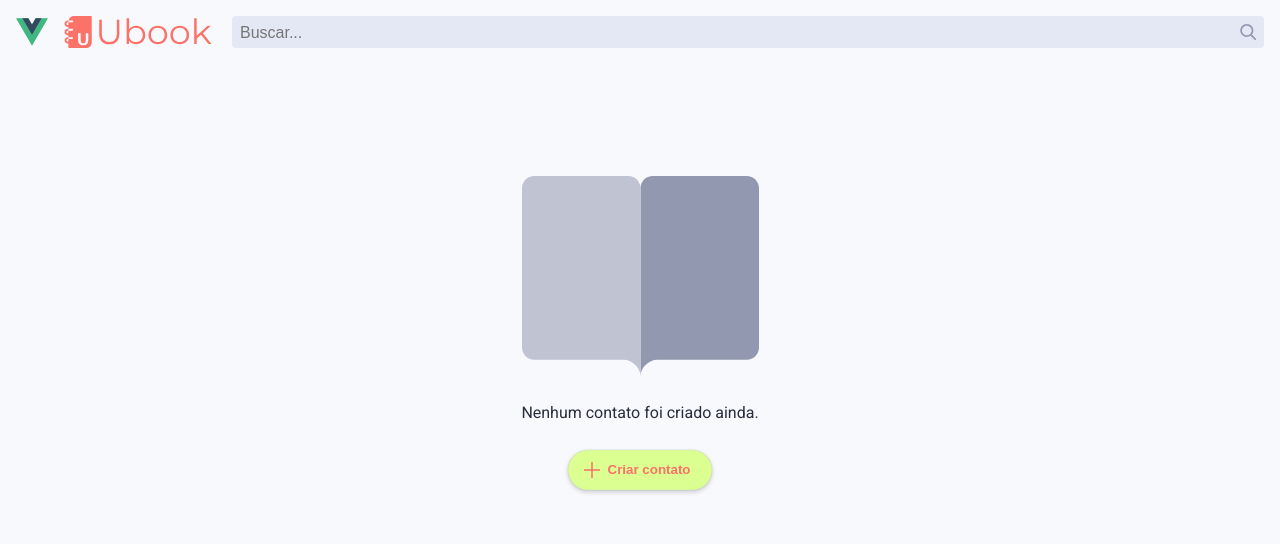
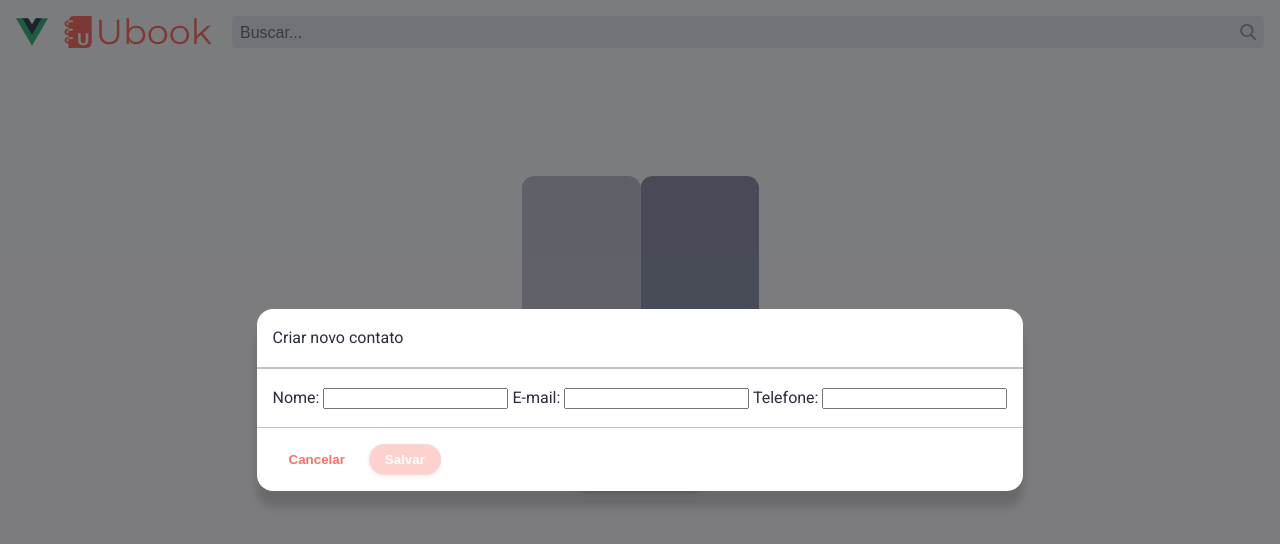
Before and after one commit to livresaber/contact-vue-book, a Vue app: page / in a window 1280 px wide. Both pictures are taken after a click on the button "Criar contato". Shown: the top 544 px of the page. Built offline with nearby package versions, Linux system fonts and the light colour scheme.

Commit message:
use modal and create basic form with pinia

```diff
--- a/src/views/HomeView.vue
+++ b/src/views/HomeView.vue
@@ -1,11 +1,30 @@
 <script setup>
+import { ref } from 'vue';
 import AppHeader from '@/components/AppHeader/index.vue';
 import IconBook from '@/components/Icons/IconBook.vue';
 import IconPlus from '@/components/Icons/IconPlus.vue';
 import AppButton from '@/components/AppButton/index.vue';
+import AppModal from '@/components/AppModal/index.vue';
 
 import { useContactStore } from '@/stores/contact'
+
 const contact = useContactStore()
+
+const formContact = ref({
+  name: '',
+  email: '',
+  phone: '',
+})
+
+const createNewContact = () => {
+  contact.newContact({ ...formContact.value })
+  contact.$patch({ modalNewContact: false })
+  formContact.value = {
+    name: '',
+    email: '',
+    phone: '',
+  };
+}
 </script>
 
 <template>
@@ -15,11 +34,47 @@ const contact = useContactStore()
       <template v-if="contact.list.length == 0">
         <IconBook class="icon-book" />
         <p>Nenhum contato foi criado ainda.</p>
-        <AppButton class="create-contact" ariaLabel="Botão para criar novo contato" type="secondary">
+        <AppButton
+          class="create-contact"
+          ariaLabel="Botão para criar novo contato"
+          type="secondary"
+          @click="contact.$patch({ modalNewContact: true })"
+        >
           <IconPlus />
           Criar contato
         </AppButton>
       </template>
+      <Teleport to="body">
+        <AppModal
+          title="Criar novo contato"
+          ariaLabel="Modal de exemplo"
+          @close="contact.$patch({ modalNewContact: false })"
+          :show="contact.modalNewContact"
+        >
+          <label>
+            Nome: {{ formContact.name }}
+            <input v-model="formContact.name" type="text">
+          </label>
+          <label>
+            E-mail: {{ formContact.email }}
+            <input v-model="formContact.email" type="email">
+          </label>
+          <label>
+            Telefone: {{ formContact.phone }}
+            <input v-model="formContact.phone" type="tel">
+          </label>
+          <template v-slot:button>
+            <AppButton
+              ariaLabel="Botão para confirmar e criar novo contato"
+              type="primary"
+              @click="createNewContact"
+              :disabled="!formContact.name || !formContact.email || !formContact.phone"
+            >
+              Salvar
+            </AppButton>
+          </template>
+        </AppModal>
+      </Teleport>
     </main>
   </section>
 </template>
```
